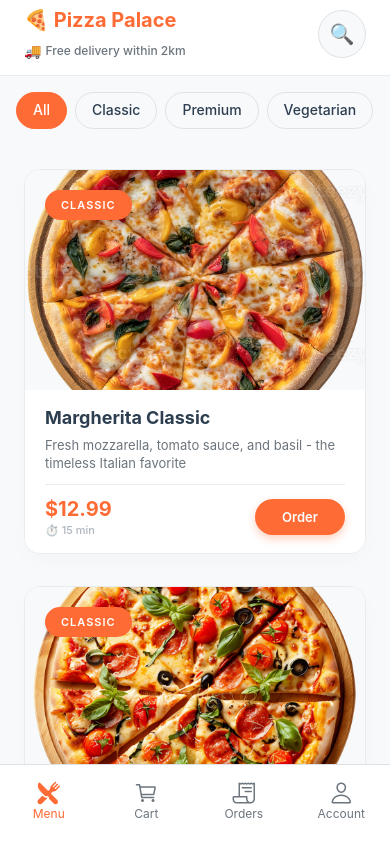
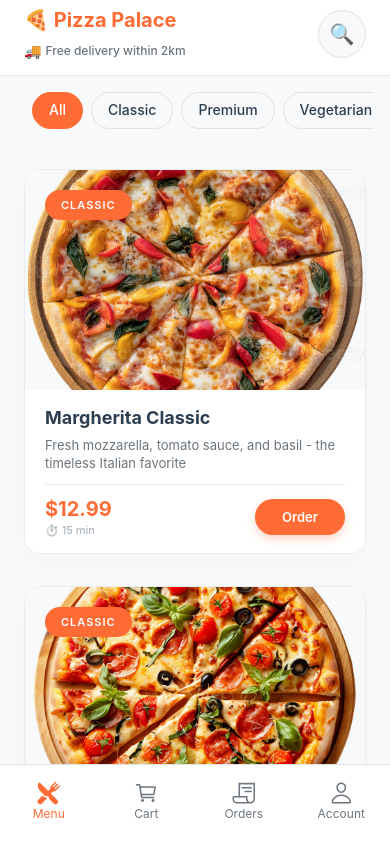
Before and after one commit to Asror-hub/pizza-app, a React Native app: screen /Home in a window 390 px wide. Shown: the top 842 px of the page. Built offline with nearby package versions, Linux system fonts and the light colour scheme.

Commit message:
Removed horizontal margin from filters carousel - added proper padding to content container

```diff
--- a/src/screens/HomeScreen.tsx
+++ b/src/screens/HomeScreen.tsx
@@ -152,7 +152,11 @@ const HomeScreen: React.FC<HomeScreenProps> = ({ onAddToCart, onCartPress, onPiz
       <PaddingContainer style={{ backgroundColor: theme.colors.backgroundSecondary }}>
         {/* Category Filter - Hide when searching */}
         {!isSearchMode && (
-          <CategoryFilter horizontal showsHorizontalScrollIndicator={false}>
+          <CategoryFilter
+            horizontal
+            showsHorizontalScrollIndicator={false}
+            contentContainerStyle={{ paddingHorizontal: theme.spacing.md }}
+          >
             {categories.map((category) => (
               <CategoryButton
                 key={category.id}
```
